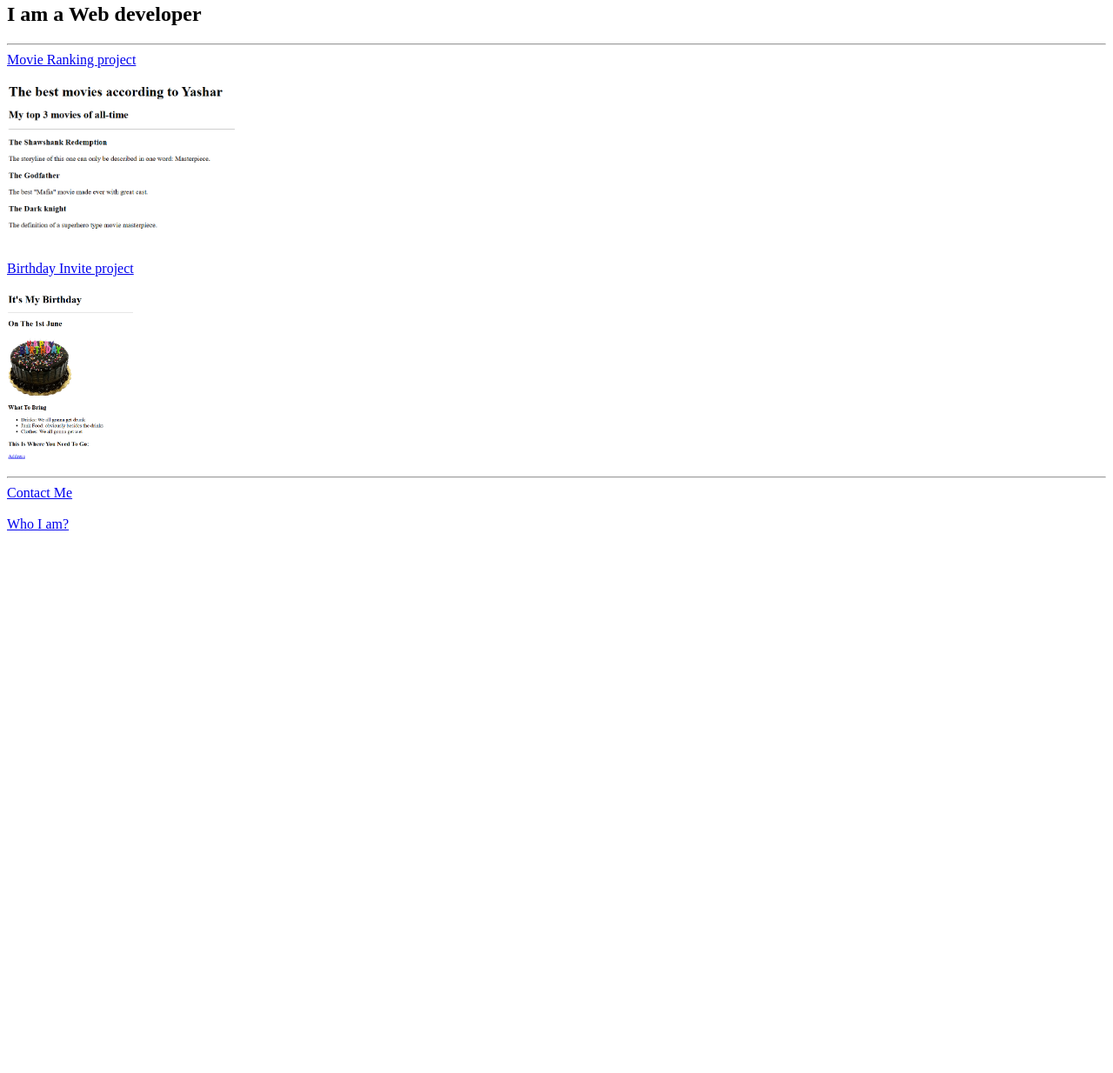
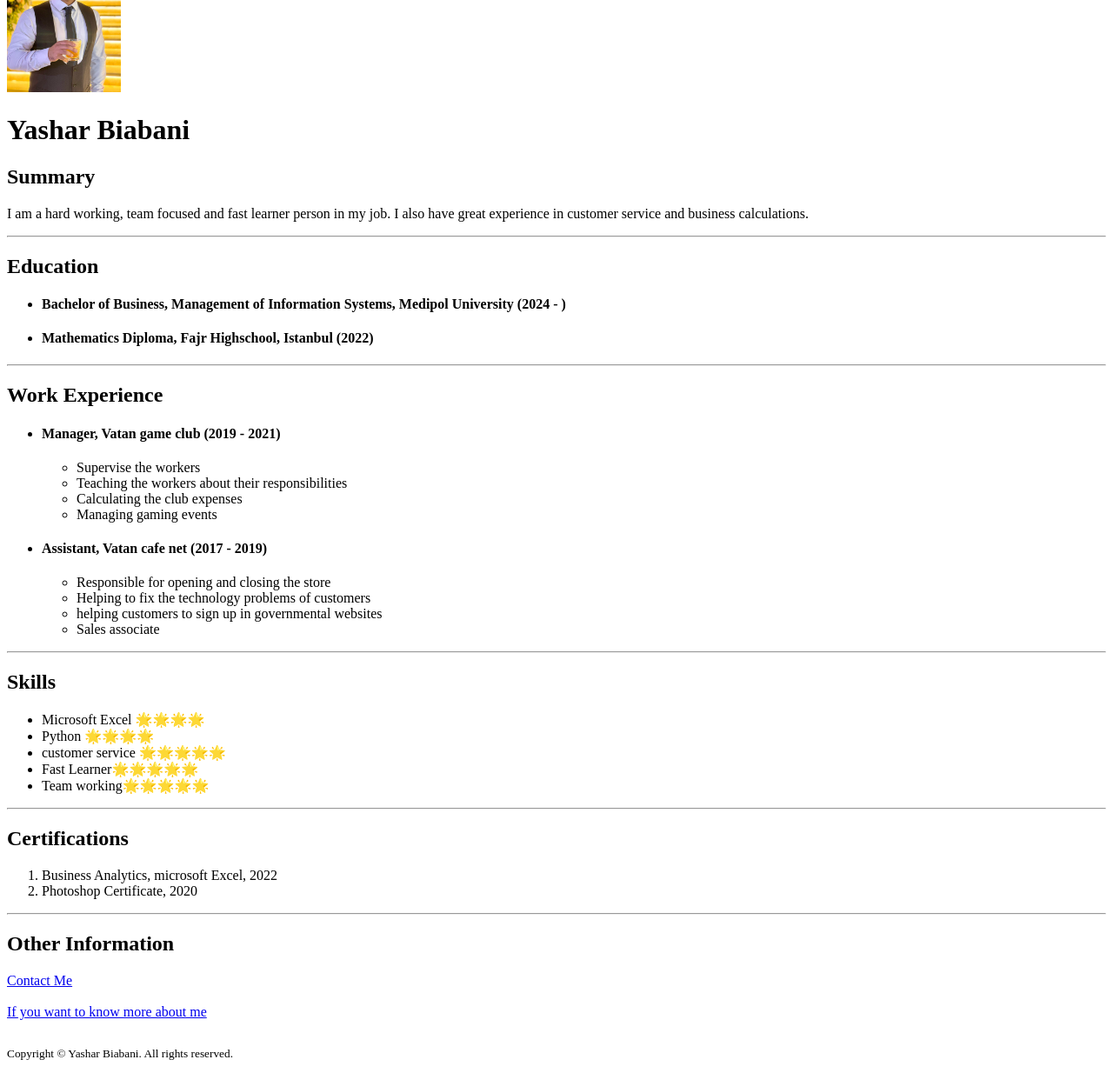
Before and after one commit to YasharBiabani2004/HTML---Portfolio, a plain HTML site: page index.html in a window 1280 px wide. Shown: the part 77-1311 px from the top of the page at 87% size. Before the commit the page ends 800 px from the top, so only its background shows below. Drawn offline with Linux system fonts and the light colour scheme.

Commit message:
Add files via upload

```diff
--- a/index.html
+++ b/index.html
@@ -3,23 +3,72 @@
 <head>
     <meta charset="UTF-8">
     <meta name="viewport" content="width=device-width, initial-scale=1.0">
-    <title>Yashar Biabani</title>
+    <title>Yashar's Resume</title>
 </head>
 <body>
-    <h1>Yashar Biabani's Portfolio</h1>
-    <h2>I am a Web developer</h2>
+
+    <img src="./Personal Photo.jpg" height="175">
+    <h1>Yashar Biabani</h1>
+
+    <h2>Summary</h2>
+    <p>I am a hard working, team focused and fast learner person in my job. I also have great experience in customer service and business calculations.</p>
     <hr>
 
-    <a href="./public/Movie - Ranking.html">Movie Ranking project</a><br><br>
-    <img src="./assets/images/movie-ranking.png" height="200" /><br>
+    <h2>Education</h2>
+        <ul>
+            <h4><li>Bachelor of Business, Management of Information Systems, Medipol University (2024 - )</li></h4>
+            <h4><li>Mathematics Diploma, Fajr Highschool, Istanbul (2022)</li></h4>
+        </ul>
+        <hr>
 
-    <a href="./public/Birthday - Invite.html">Birthday Invite project</a><br><br>
-    <img src="./assets/images/birthday-invite.png" height="200" />
+    <h2>Work Experience</h2>
+        <ul>
+            <h4><li>Manager, Vatan game club (2019 - 2021)</h4>
+                <ul>
+                    <li>Supervise the workers</li>
+                    <li>Teaching the workers about their responsibilities</li>
+                    <li>Calculating the club expenses</li>
+                    <li>Managing gaming events</li>
+                </ul>
+            </li>
+            <h4><li>Assistant, Vatan cafe net (2017 - 2019)</h4>
+                <ul>
+                    <li>Responsible for opening and closing the store</li>
+                    <li>Helping to fix the technology problems of customers</li>
+                    <li>helping customers to sign up in governmental websites </li>
+                    <li>Sales associate</li>
+                </ul>
+            </li>
+        </ul>
+        <hr>
 
-    <hr>
+    <h2>Skills</h2>
+        <ul>
+            <li>Microsoft Excel &#127775&#127775&#127775&#127775</li>
+            <li>Python &#127775&#127775&#127775&#127775</li>
+            <li>customer service &#127775&#127775&#127775&#127775&#127775</li>
+            <li>Fast Learner&#127775&#127775&#127775&#127775&#127775</li>
+            <li>Team working&#127775&#127775&#127775&#127775&#127775</li>
 
-    <a href="./public/contact.html">Contact Me</a><br><br>
-    <a href="./public/about.html">Who I am?</a>
+        </ul>
+        <hr>
+
+    <h2>Certifications</h2>
+        <ol>
+            <li>Business Analytics, microsoft Excel, 2022</li>
+            <li>Photoshop Certificate, 2020</li>
+        </ol>
+        <hr>
+
+    <h2>Other Information</h2>
+        <a href="./contact.html">Contact Me</a><br><br>
+        <a href="./about.html">If you want to know more about me</a>
+
+    <footer>
+        <small>
+            <br><p>Copyright © Yashar Biabani. All rights reserved.</p>
+        </small>
+    </footer>
 
 </body>
 </html>
```
Also changed, not shown: about.html (added, +20 -0 lines), contact.html (added, +8 -0 lines), Personal Photo.jpg (added).
